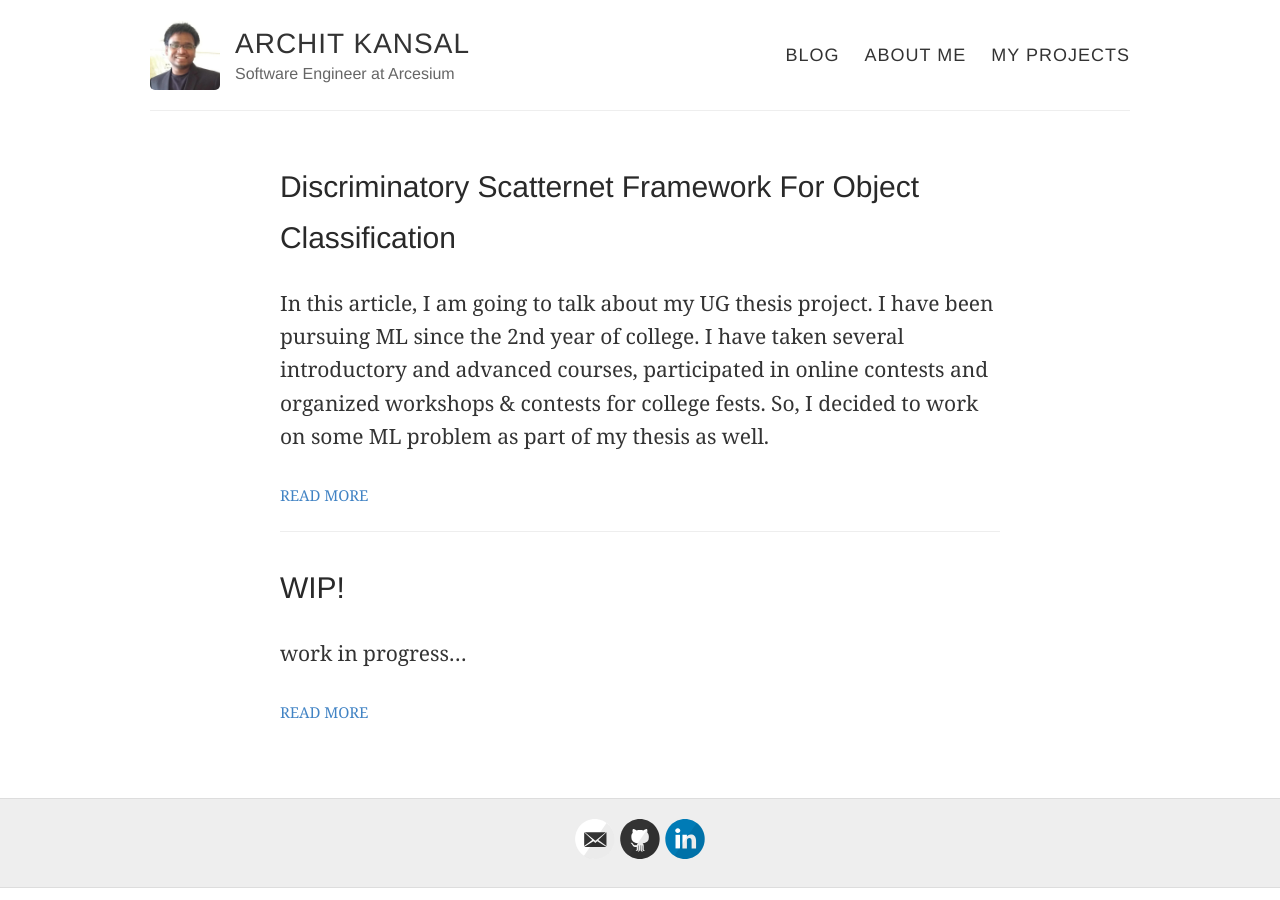
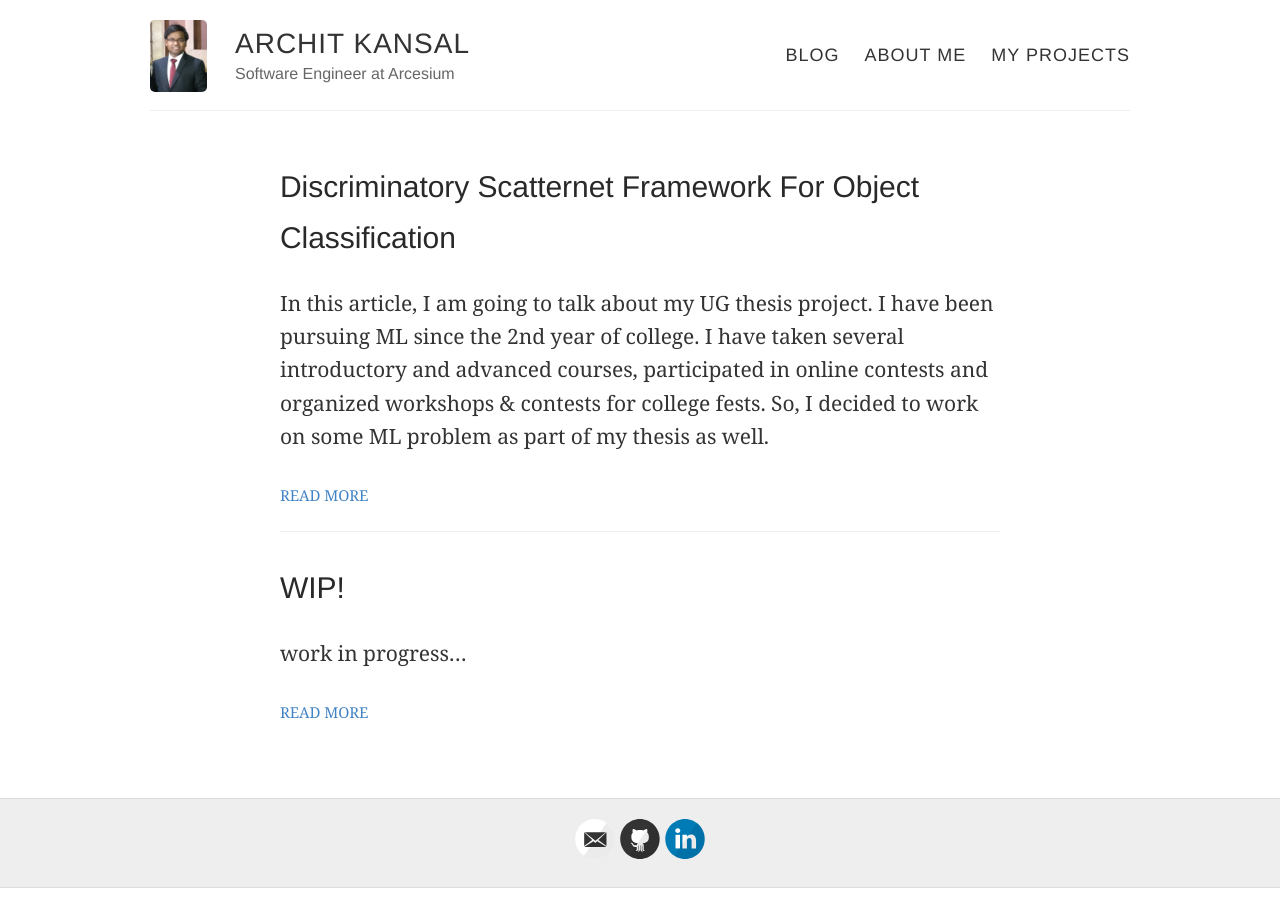
Before and after one commit to architkansal/architkansal.github.io, a Jekyll site: the page built from index.html, in a window 1280 px wide. Built offline with Jekyll 4.4.1, drawn with Linux system fonts in a browser that asks for light colours.

Commit message:
change pic

```diff
--- a/_config.yml
+++ b/_config.yml
@@ -9,7 +9,7 @@ name: Archit Kansal
 description: Software Engineer at Arcesium
 
 # Pic URL
-avatar: /images/myPic.png
+avatar: /images/archit.jpg
 
 #
 # Other/Optional Flags
--- a/_layouts/default.html
+++ b/_layouts/default.html
@@ -19,7 +19,7 @@
     <div class="wrapper-masthead">
       <div class="container">
         <header class="masthead clearfix">
-          <a href="{{ site.baseurl }}/" class="site-avatar"><img src="{{ site.avatar }}" /></a>
+          <a href="{{ site.baseurl }}/" class="site-avatar"><img style="width:57px;" src="{{ site.avatar }}" /></a>
 
           <div class="site-info">
             <h1 class="site-name"><a href="{{ site.baseurl }}/" class="uppercase">{{ site.name }}</a></h1>
```
Also changed, not shown: images/archit.jpg (added).
